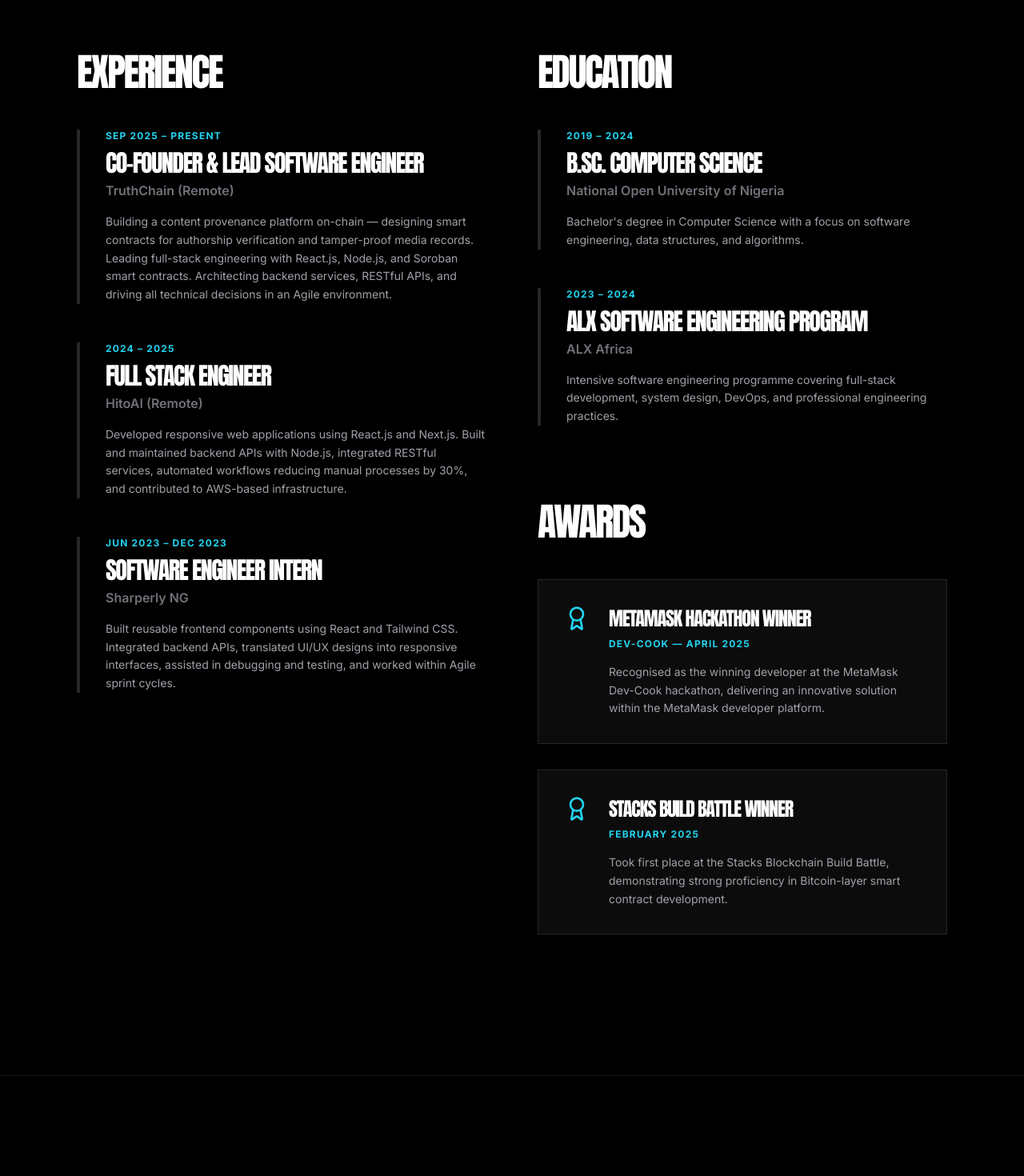
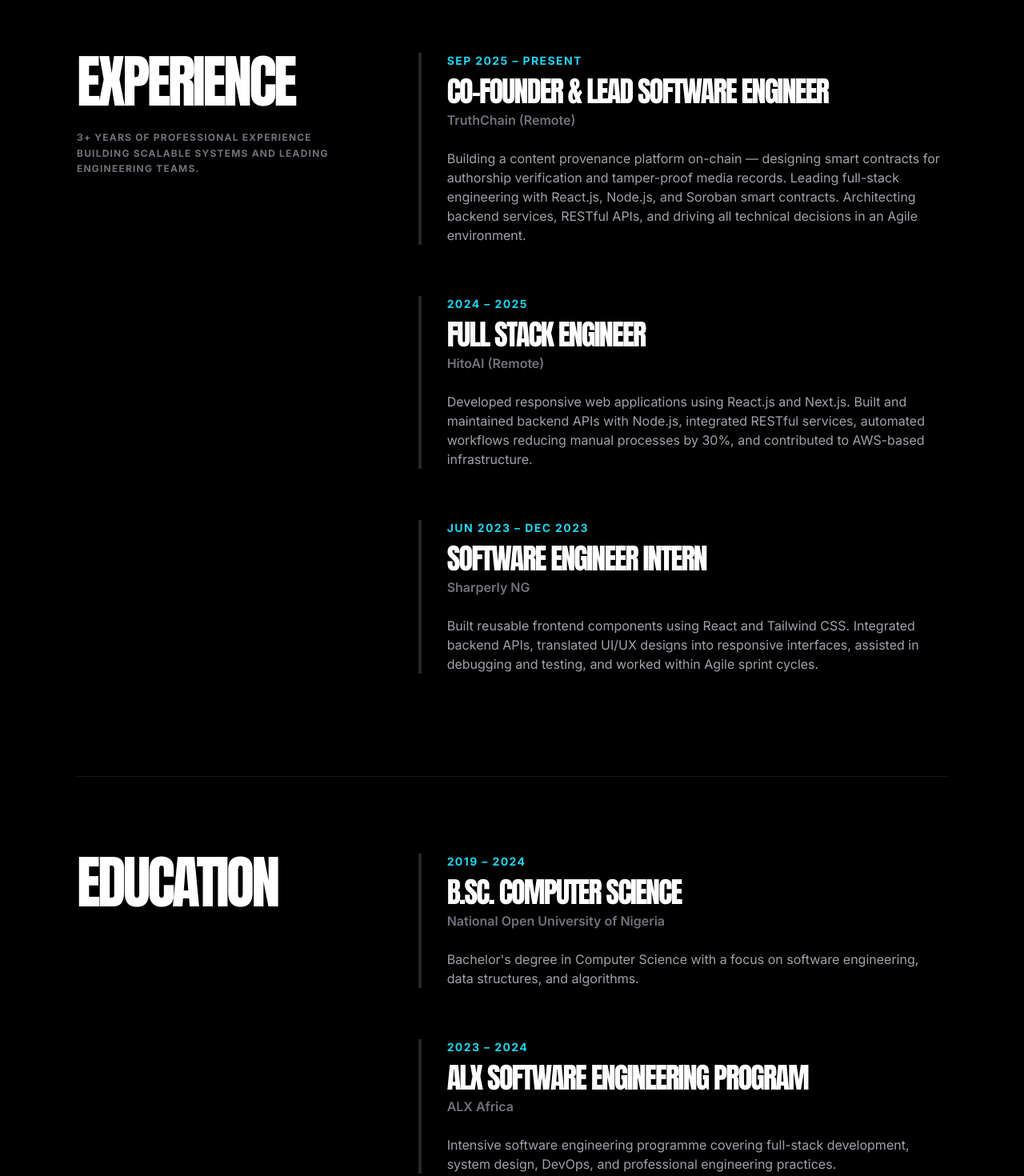
Before and after one commit to TheDEV111/Portfolio, a React (Vite) app: page /about in a window 1280 px wide. Shown: the part 1080-2550 px from the top of the page at 80% size. Built offline with nearby package versions, Linux system fonts and the light colour scheme; a web font is replaced by a local one.

Commit message:
UI Redesign: Custom cursor, parallax scroll on hero, and asymmetrical sticky About page

```diff
--- a/src/App.tsx
+++ b/src/App.tsx
@@ -21,9 +21,12 @@
   </div>
 );
 
+import CustomCursor from './Components/CustomCursor';
+
 const App: React.FC = () => {
   return (
     <div>
+      <CustomCursor />
       <Router>
         <Suspense fallback={<LoadingSpinner />}>
           <Routes>
--- a/src/Components/AboutSection.tsx
+++ b/src/Components/AboutSection.tsx
@@ -114,63 +114,72 @@
           </div>
         </div>
 
-        {/* Experience & Education Grid */}
-        <div className="grid grid-cols-1 lg:grid-cols-2 gap-16 mb-24 border-t border-zinc-900 pt-24">
-
-          {/* Experience */}
-          <div>
-            <h2 className="font-display text-5xl uppercase tracking-tighter text-white mb-12">Experience</h2>
-            <div className="space-y-12">
+        {/* Experience Sticky Layout */}
+        <div className="flex flex-col lg:flex-row gap-12 lg:gap-24 mb-32 border-t border-zinc-900 pt-24 relative">
+          <div className="lg:w-1/3">
+            <div className="sticky top-32">
+              <h2 className="font-display text-5xl md:text-7xl uppercase tracking-tighter text-white mb-6">Experience</h2>
+              <p className="font-sans text-zinc-500 uppercase tracking-widest text-xs font-bold leading-relaxed">
+                3+ YEARS OF PROFESSIONAL EXPERIENCE BUILDING SCALABLE SYSTEMS AND LEADING ENGINEERING TEAMS.
+              </p>
+            </div>
+          </div>
+          <div className="lg:w-2/3 space-y-16">
             {experiences.map((exp, index) => (
               <div key={index} className="group border-l-4 border-zinc-800 hover:border-brand pl-8 transition-colors duration-300">
-                  <p className="font-sans text-brand text-xs uppercase tracking-widest font-bold mb-2">{exp.period}</p>
-                  <h3 className="font-display text-3xl uppercase tracking-tighter text-white mb-1">{exp.title}</h3>
-                  <p className="font-sans text-zinc-500 font-semibold mb-4">{exp.company}</p>
-                  <p className="font-sans text-zinc-400 leading-relaxed text-sm">{exp.description}</p>
+                <p className="font-sans text-brand text-xs md:text-sm uppercase tracking-widest font-bold mb-2">{exp.period}</p>
+                <h3 className="font-display text-3xl md:text-4xl uppercase tracking-tighter text-white mb-1">{exp.title}</h3>
+                <p className="font-sans text-zinc-500 font-semibold mb-6">{exp.company}</p>
+                <p className="font-sans text-zinc-400 leading-relaxed text-sm md:text-base">{exp.description}</p>
               </div>
             ))}
           </div>
         </div>
 
-          {/* Education & Achievements */}
-          <div className="space-y-24">
-            <div>
-              <h2 className="font-display text-5xl uppercase tracking-tighter text-white mb-12">Education</h2>
-              <div className="space-y-12">
+        {/* Education Sticky Layout */}
+        <div className="flex flex-col lg:flex-row gap-12 lg:gap-24 mb-32 border-t border-zinc-900 pt-24 relative">
+          <div className="lg:w-1/3">
+            <div className="sticky top-32">
+              <h2 className="font-display text-5xl md:text-7xl uppercase tracking-tighter text-white mb-6">Education</h2>
+            </div>
+          </div>
+          <div className="lg:w-2/3 space-y-16">
             {education.map((edu, index) => (
               <div key={index} className="group border-l-4 border-zinc-800 hover:border-brand pl-8 transition-colors duration-300">
-                    <p className="font-sans text-brand text-xs uppercase tracking-widest font-bold mb-2">{edu.period}</p>
-                    <h3 className="font-display text-3xl uppercase tracking-tighter text-white mb-1">{edu.degree}</h3>
-                    <p className="font-sans text-zinc-500 font-semibold mb-4">{edu.institution}</p>
-                    <p className="font-sans text-zinc-400 leading-relaxed text-sm">{edu.description}</p>
+                <p className="font-sans text-brand text-xs md:text-sm uppercase tracking-widest font-bold mb-2">{edu.period}</p>
+                <h3 className="font-display text-3xl md:text-4xl uppercase tracking-tighter text-white mb-1">{edu.degree}</h3>
+                <p className="font-sans text-zinc-500 font-semibold mb-6">{edu.institution}</p>
+                <p className="font-sans text-zinc-400 leading-relaxed text-sm md:text-base">{edu.description}</p>
               </div>
             ))}
           </div>
         </div>
 
+        {/* Awards Sticky Layout */}
+        <div className="flex flex-col lg:flex-row gap-12 lg:gap-24 mb-24 border-t border-zinc-900 pt-24 relative">
+          <div className="lg:w-1/3">
+            <div className="sticky top-32">
+              <h2 className="font-display text-5xl md:text-7xl uppercase tracking-tighter text-white mb-6">Awards</h2>
+            </div>
+          </div>
+          <div className="lg:w-2/3 space-y-8">
+            <div className="bg-zinc-900/30 p-8 sm:p-12 border border-zinc-800 flex flex-col sm:flex-row gap-6 sm:gap-8 hover:border-brand transition-colors duration-300">
+              <Award className="w-10 h-10 text-brand shrink-0" />
               <div>
-              <h2 className="font-display text-5xl uppercase tracking-tighter text-white mb-12">Awards</h2>
-              <div className="space-y-8">
-                <div className="bg-zinc-900/50 p-8 border border-zinc-800 flex gap-6 hover:border-brand transition-colors duration-300">
-                  <Award className="w-8 h-8 text-brand shrink-0" />
-                  <div>
-                    <h4 className="font-display text-2xl uppercase tracking-tighter text-white mb-2">MetaMask Hackathon Winner</h4>
-                    <p className="font-sans text-brand text-xs uppercase tracking-widest font-bold mb-4">Dev-Cook — April 2025</p>
+                <h4 className="font-display text-3xl uppercase tracking-tighter text-white mb-2">MetaMask Hackathon Winner</h4>
+                <p className="font-sans text-brand text-xs uppercase tracking-widest font-bold mb-6">Dev-Cook — April 2025</p>
                 <p className="font-sans text-zinc-400 text-sm leading-relaxed">Recognised as the winning developer at the MetaMask Dev-Cook hackathon, delivering an innovative solution within the MetaMask developer platform.</p>
               </div>
             </div>
-                <div className="bg-zinc-900/50 p-8 border border-zinc-800 flex gap-6 hover:border-brand transition-colors duration-300">
-                  <Award className="w-8 h-8 text-brand shrink-0" />
+            <div className="bg-zinc-900/30 p-8 sm:p-12 border border-zinc-800 flex flex-col sm:flex-row gap-6 sm:gap-8 hover:border-brand transition-colors duration-300">
+              <Award className="w-10 h-10 text-brand shrink-0" />
               <div>
-                    <h4 className="font-display text-2xl uppercase tracking-tighter text-white mb-2">Stacks Build Battle Winner</h4>
-                    <p className="font-sans text-brand text-xs uppercase tracking-widest font-bold mb-4">February 2025</p>
+                <h4 className="font-display text-3xl uppercase tracking-tighter text-white mb-2">Stacks Build Battle Winner</h4>
+                <p className="font-sans text-brand text-xs uppercase tracking-widest font-bold mb-6">February 2025</p>
                 <p className="font-sans text-zinc-400 text-sm leading-relaxed">Took first place at the Stacks Blockchain Build Battle, demonstrating strong proficiency in Bitcoin-layer smart contract development.</p>
               </div>
             </div>
           </div>
-            </div>
-          </div>
-
         </div>
 
       </div>
--- /dev/null
+++ b/src/Components/CustomCursor.tsx
@@ -0,0 +1,57 @@
+import React, { useEffect, useState } from 'react';
+import { motion } from 'framer-motion';
+
+const CustomCursor: React.FC = () => {
+  const [mousePosition, setMousePosition] = useState({ x: 0, y: 0 });
+  const [isHovering, setIsHovering] = useState(false);
+
+  useEffect(() => {
+    const updateMousePosition = (e: MouseEvent) => {
+      setMousePosition({ x: e.clientX, y: e.clientY });
+    };
+
+    const handleMouseOver = (e: MouseEvent) => {
+      const target = e.target as HTMLElement;
+      if (
+        target.tagName.toLowerCase() === 'a' ||
+        target.tagName.toLowerCase() === 'button' ||
+        target.closest('a') ||
+        target.closest('button') ||
+        target.classList.contains('hover-target')
+      ) {
+        setIsHovering(true);
+      } else {
+        setIsHovering(false);
+      }
+    };
+
+    window.addEventListener('mousemove', updateMousePosition);
+    window.addEventListener('mouseover', handleMouseOver);
+
+    return () => {
+      window.removeEventListener('mousemove', updateMousePosition);
+      window.removeEventListener('mouseover', handleMouseOver);
+    };
+  }, []);
+
+  return (
+    <>
+      {/* Main dot */}
+      <motion.div
+        className="fixed top-0 left-0 w-4 h-4 bg-white rounded-full pointer-events-none z-[10000] mix-blend-difference hidden md:block"
+        animate={{
+          x: mousePosition.x - 8,
+          y: mousePosition.y - 8,
+          scale: isHovering ? 4 : 1,
+        }}
+        transition={{
+          type: 'tween',
+          ease: 'backOut',
+          duration: 0.15,
+        }}
+      />
+    </>
+  );
+};
+
+export default CustomCursor;
--- a/src/Components/HeroEnhanced.tsx
+++ b/src/Components/HeroEnhanced.tsx
@@ -1,16 +1,23 @@
 import React from 'react';
-import { motion } from 'framer-motion';
+import { motion, useScroll, useTransform } from 'framer-motion';
 import profileImage from '@/Assets/imageProfile.JPG';
 import { Globe, Code2 } from 'lucide-react';
 
 const Hero: React.FC = () => {
+  const { scrollY } = useScroll();
+  const textY = useTransform(scrollY, [0, 500], [0, 200]);
+  const textOpacity = useTransform(scrollY, [0, 300], [1, 0]);
+  const circlesY = useTransform(scrollY, [0, 500], [0, 100]);
+
   return (
     <div className="relative w-full min-h-screen bg-black overflow-hidden flex flex-col items-center pt-32 pb-20">
 
       {/* Abstract Concentric Circles Background */}
-      <div className="absolute top-1/2 left-1/2 -translate-x-1/2 -translate-y-1/2 w-[800px] h-[800px] border border-zinc-900 rounded-full opacity-50" />
-      <div className="absolute top-1/2 left-1/2 -translate-x-1/2 -translate-y-1/2 w-[600px] h-[600px] border border-zinc-800 rounded-full opacity-50" />
-      <div className="absolute top-1/2 left-1/2 -translate-x-1/2 -translate-y-1/2 w-[400px] h-[400px] border border-zinc-700 rounded-full opacity-50" />
+      <motion.div style={{ y: circlesY }} className="absolute top-1/2 left-1/2 -translate-x-1/2 -translate-y-1/2 w-full h-full pointer-events-none">
+        <div className="absolute top-1/2 left-1/2 -translate-x-1/2 -translate-y-1/2 w-[800px] h-[800px] border border-zinc-900 rounded-full opacity-50" />
+        <div className="absolute top-1/2 left-1/2 -translate-x-1/2 -translate-y-1/2 w-[600px] h-[600px] border border-zinc-800 rounded-full opacity-50" />
+        <div className="absolute top-1/2 left-1/2 -translate-x-1/2 -translate-y-1/2 w-[400px] h-[400px] border border-zinc-700 rounded-full opacity-50" />
+      </motion.div>
 
       {/* Background Crosshairs */}
       <div className="absolute top-0 bottom-0 left-1/2 w-px bg-zinc-900 opacity-50" />
@@ -44,6 +51,7 @@
 
       {/* Massive Typography */}
       <motion.div
+        style={{ y: textY, opacity: textOpacity }}
         initial={{ y: 50, opacity: 0 }}
         animate={{ y: 0, opacity: 1 }}
         transition={{ duration: 0.8, delay: 0.2 }}
```
Lines whose indentation alone changed are shown as unchanged.
